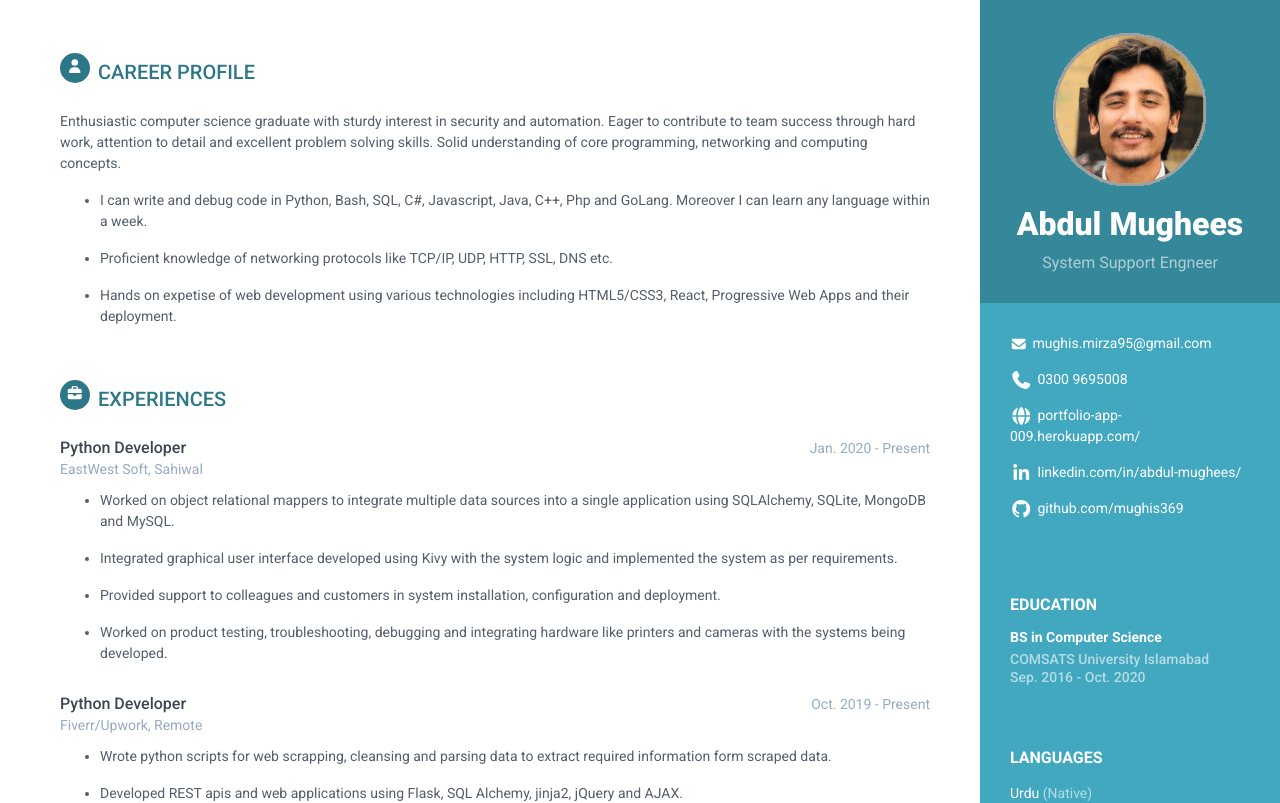
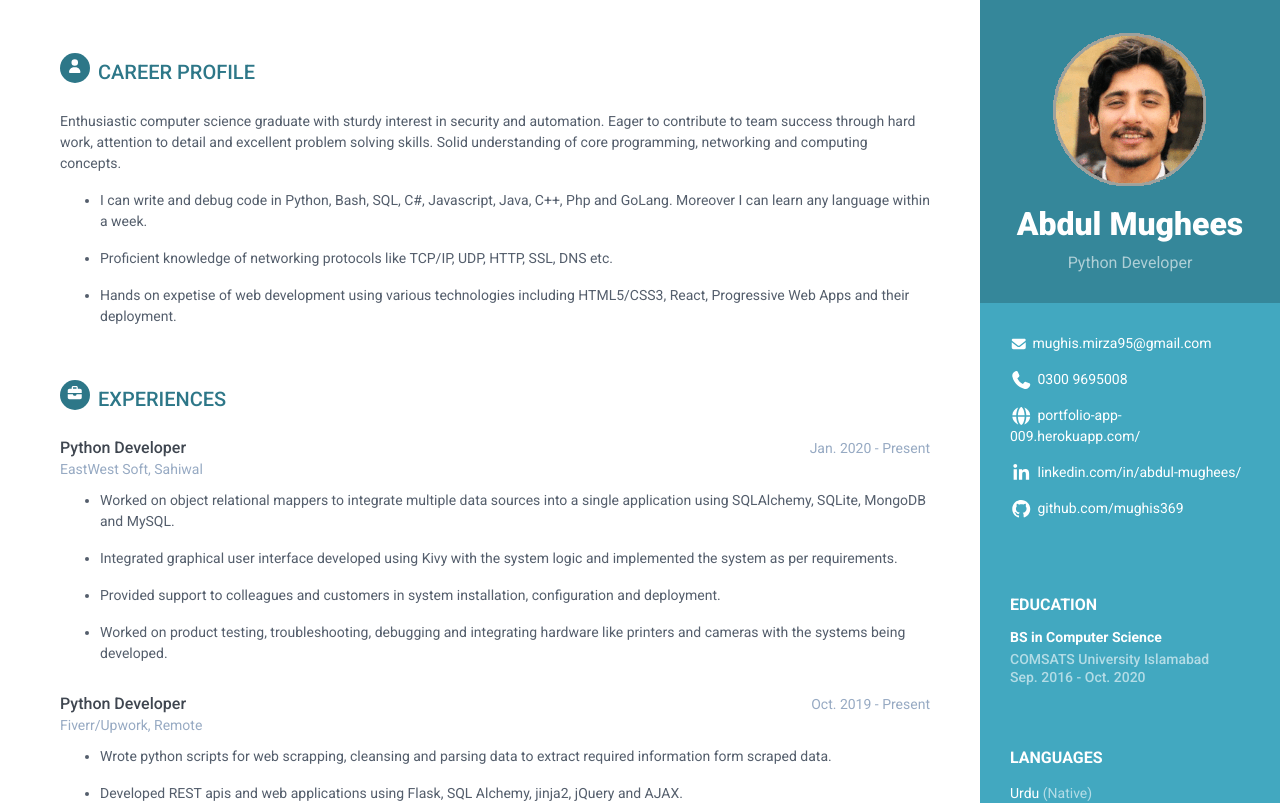
Before and after one commit to mughis369/resume, a plain HTML site: page index.html in a window 1280 px wide. Shown: the top 803 px of the page. Drawn offline with Linux system fonts and the light colour scheme.

Commit message:
change role

```diff
--- a/index.html
+++ b/index.html
@@ -26,7 +26,7 @@
             <div class="profile-container">
                 <img class="profile" src="assets/images/profile.png" alt="" />
                 <h1 class="name">Abdul Mughees</h1>
-                <h3 class="tagline">System Support Engneer</h3>
+                <h3 class="tagline">Python Developer</h3>
             </div><!--//profile-container-->
 
             <div class="contact-container container-block">
```
